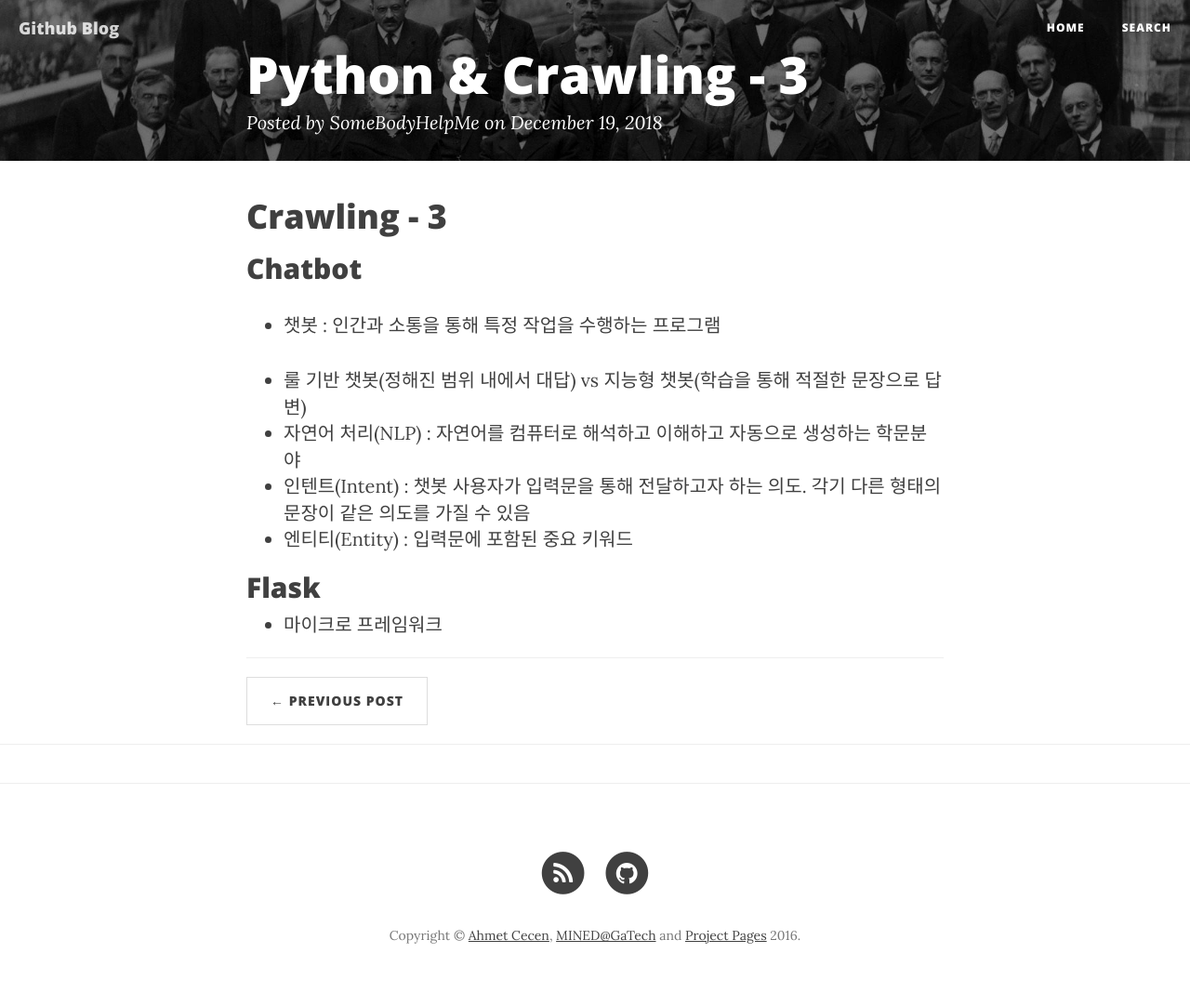
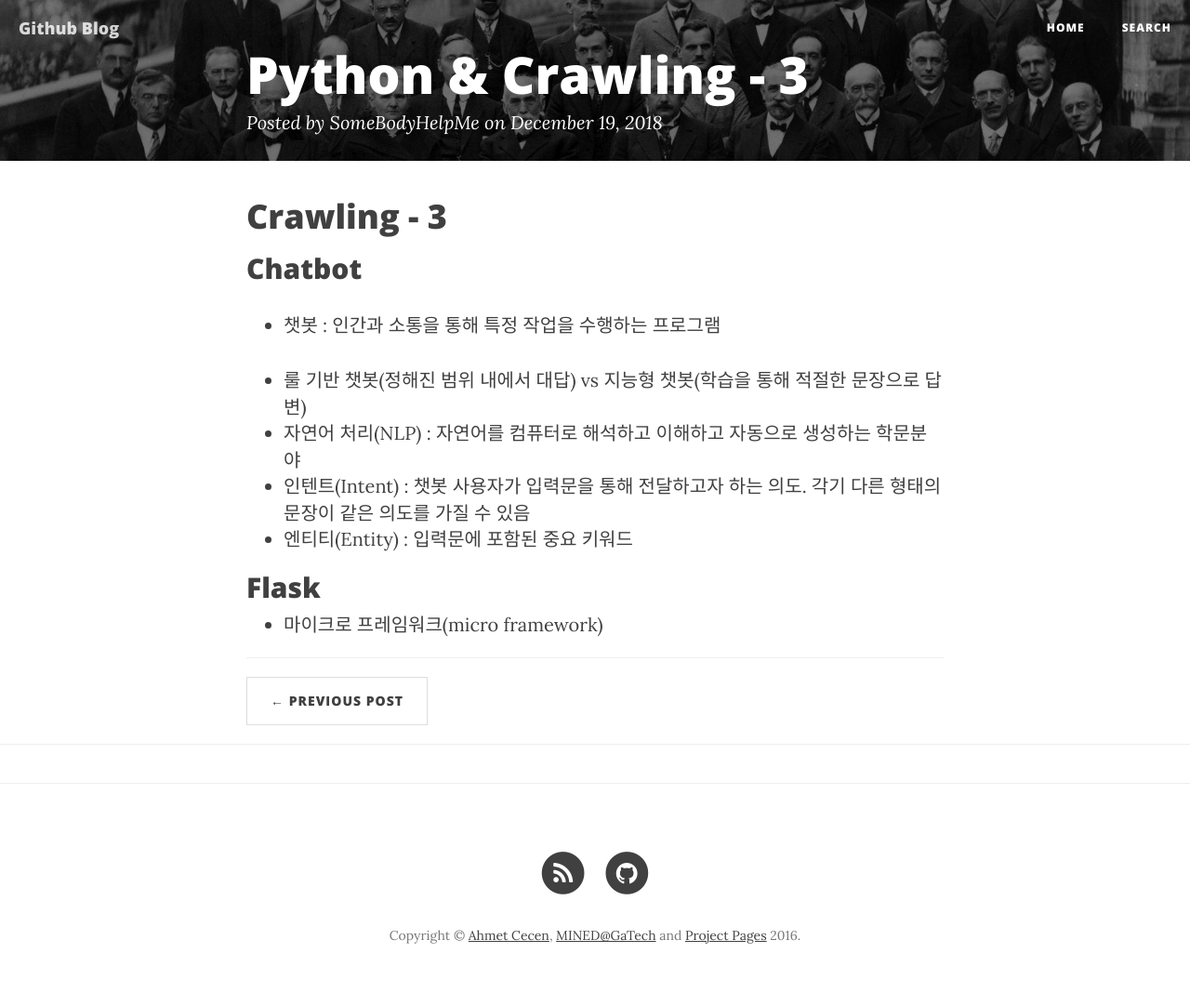
Before and after one commit to SomeBodyHelpME/somebodyhelpme.github.io, a Jekyll site: the page built from _posts/2018-12-19-Python-crawling-3.md, in a window 1280 px wide. Shown: the whole page at 93% size. Built offline with Jekyll 4.4.1, drawn with Linux system fonts in a browser that asks for light colours; nearby versions of some CDN libraries; comment, search, counter and statistics services are not loaded.

Commit message:
Modify Crawling - 3

```diff
--- a/_posts/2018-12-19-Python-crawling-3.md
+++ b/_posts/2018-12-19-Python-crawling-3.md
@@ -19,4 +19,4 @@ tags: [post, python, crawling]
 
 ## Flask
 
-* 마이크로 프레임워크
+* 마이크로 프레임워크(micro framework)
```
